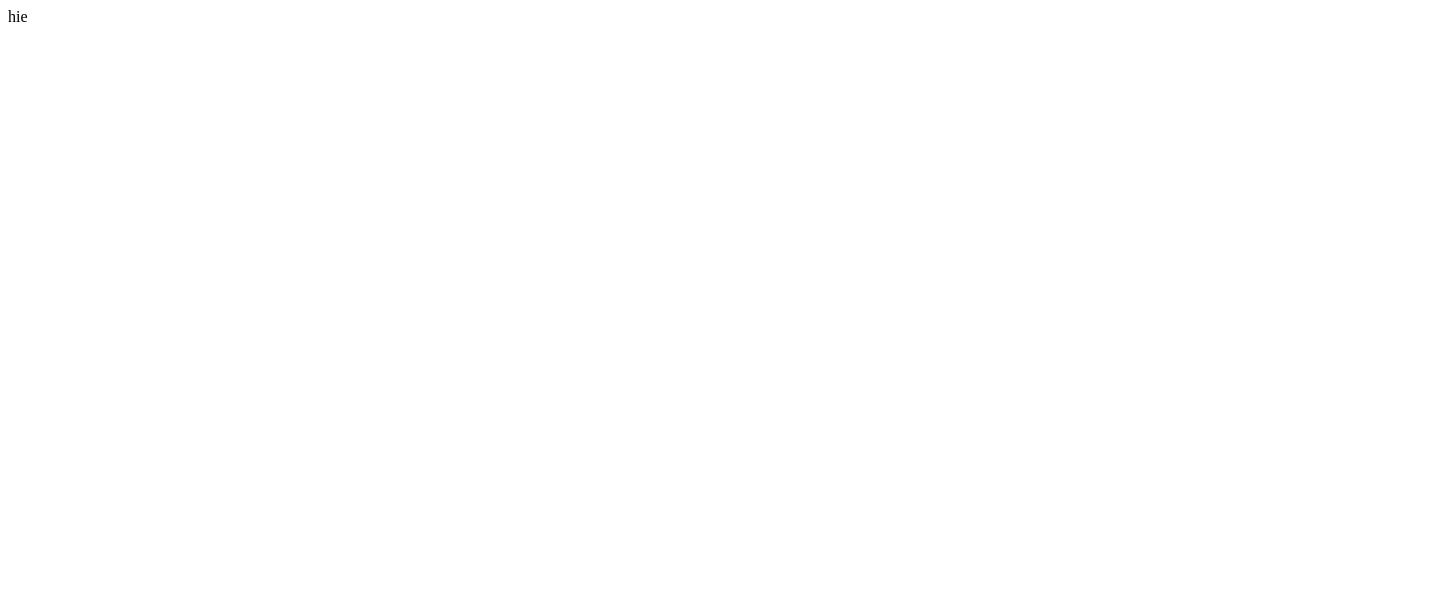
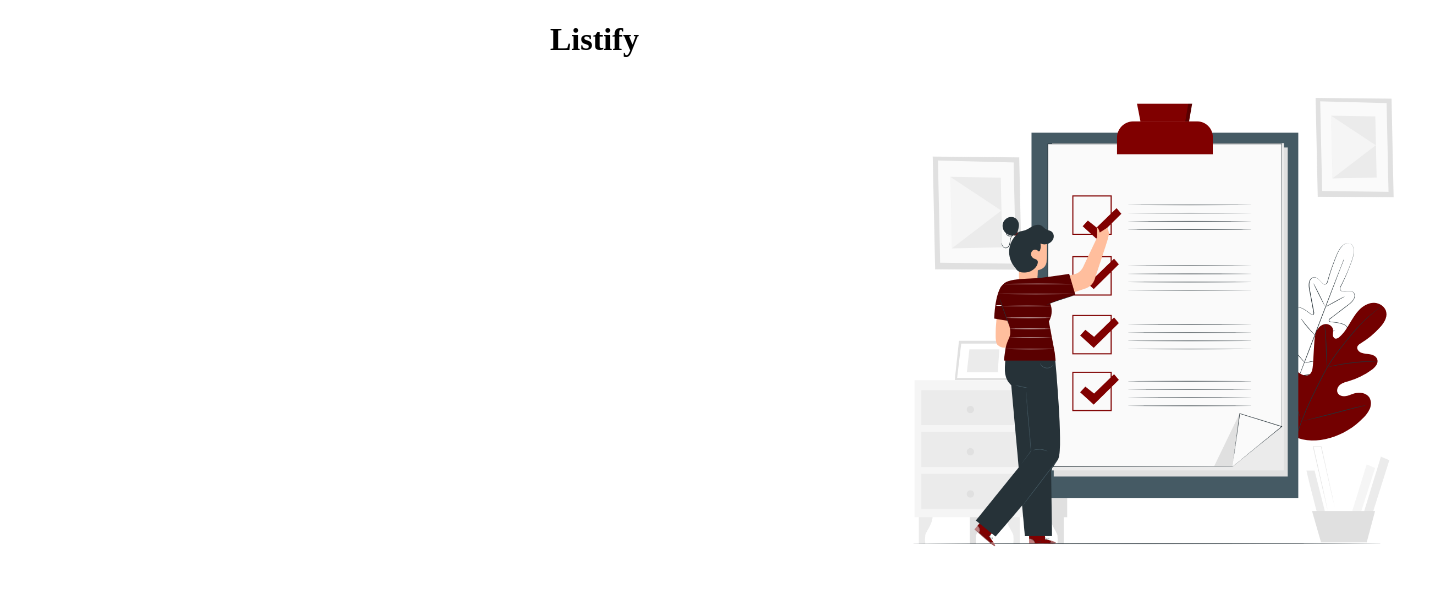
Before and after one commit to AditiNaldurgkar/listify, a React app: page / in a window 1280 px wide. Shown: the whole page, 1430 px wide, since content can reach past the window. Built offline with nearby package versions, Linux system fonts and the light colour scheme.

Commit message:
basic layout and img done

```diff
--- a/public/index.html
+++ b/public/index.html
@@ -5,7 +5,7 @@
     <meta name="viewport" content="width=device-width, initial-scale=1.0">
     <title>listify</title>
 </head>
-<body>
+<body style="margin: 0px;">
     <div id="root">
 
     </div>
--- a/src/home/home.css
+++ b/src/home/home.css
@@ -0,0 +1,19 @@
+.homebody{
+    display: flex;
+    margin: 0px;
+    flex-direction: row;
+    padding: 0px;
+    width: 100vh;
+}
+.hometext{
+
+}
+.main-heading{
+    text-align: center;
+}
+.img1{
+    height: 550px;
+   top:50px;
+    position: relative;
+    left:110%;
+}
--- a/src/home/home.js
+++ b/src/home/home.js
@@ -1,7 +1,11 @@
 import "./home.css"
+import icon1 from "./icon1.png"
 function Home(){
-    return <div>
-        hie
+    return <div className="homebody">
+        <img src={icon1} className="img1"></img>
+        <div className="hometext">
+        <h1 className="main-heading">Listify</h1>
+        </div>
     </div>
 }
 export default Home;
```
Also changed, not shown: src/home/icon1.png (added).
